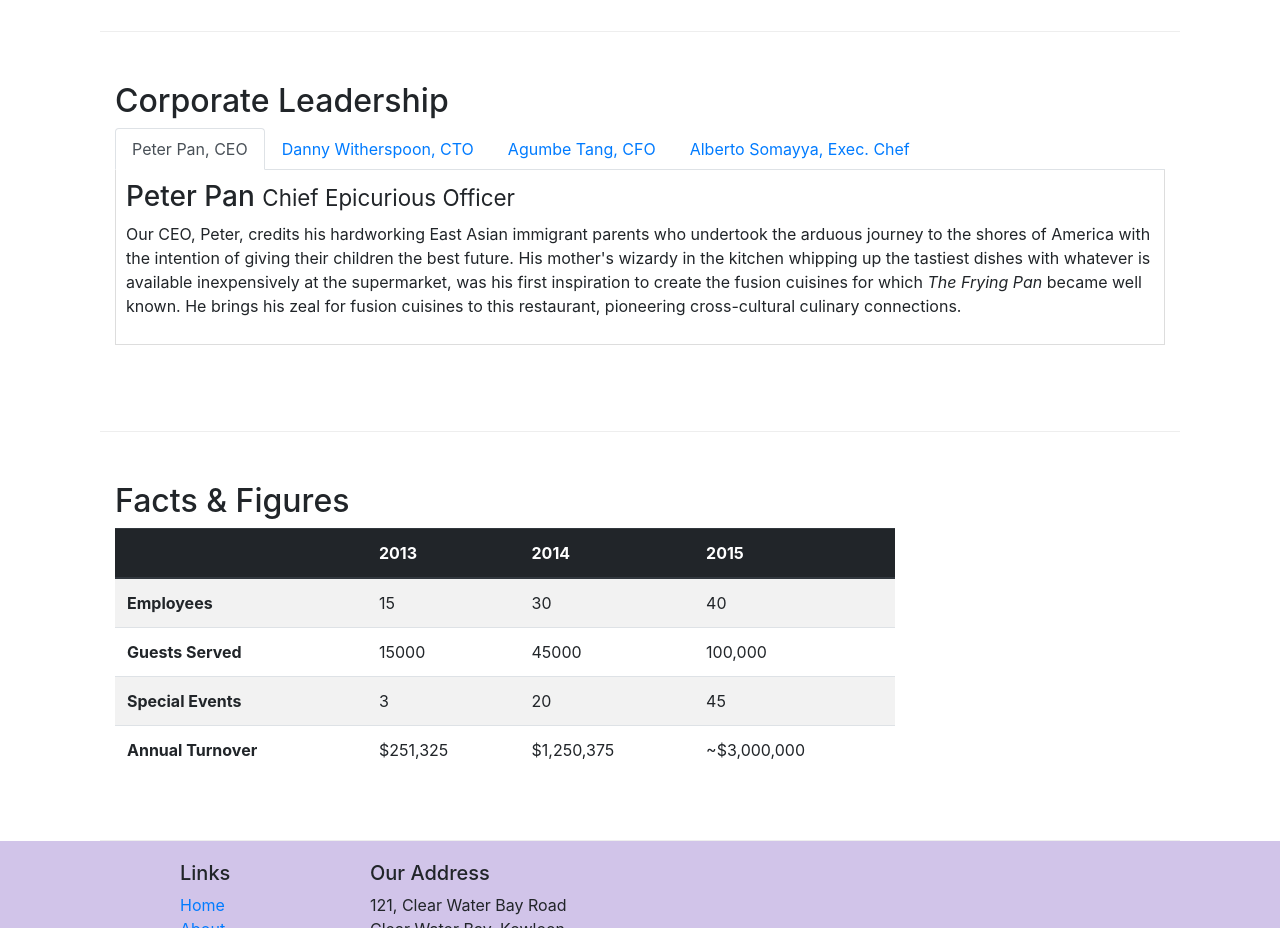
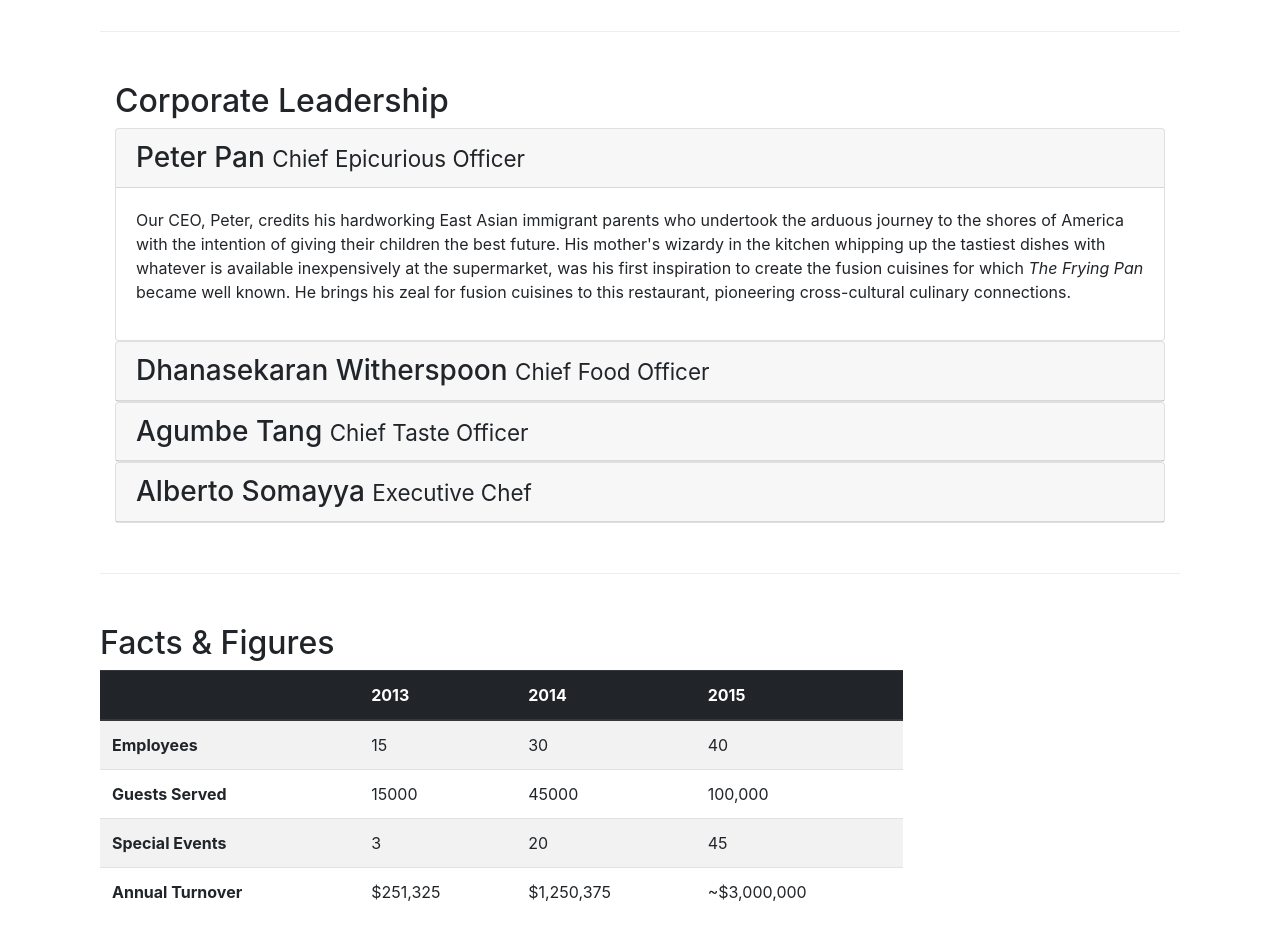
Before and after one commit to olkhl/conFusion, a website: page aboutus.html in a window 1280 px wide. Shown: the part 940-1868 px from the top of the page. Drawn offline with nearby package versions, Linux system fonts and the light colour scheme.

Commit message:
Accordion

```diff
--- a/aboutus.html
+++ b/aboutus.html
@@ -107,7 +107,7 @@
             <div class="row row-content">
                 <div class="col-12">
                 <h2>Corporate Leadership</h2>
-                <ul class="nav nav-tabs">
+                <!-- <ul class="nav nav-tabs">
                     <li class="nav-item">
                         <a class="nav-link active" href="#peter" role="tab" data-toggle="tab">Peter Pan, CEO</a>
                     </li>
@@ -120,9 +120,10 @@
                     <li class="nav-item">
                         <a class="nav-link" href="#alberto" role="tab" data-toggle="tab">Alberto Somayya, Exec. Chef</a>
                     </li>
-                </ul>
+                </ul> -->
 
-                <div class="tab-content">
+
+                <!-- <div class="tab-content">
                     <div role="tabpanel" class="tab-pane fade show active" id="peter">
                         <h3>Peter Pan <small>Chief Epicurious Officer</small></h3>
                         <p class=" d-none d-sm-block">Our CEO, Peter, credits his hardworking East Asian immigrant parents who undertook the arduous journey to the shores of America with the intention of giving their children the best future. His mother's wizardy in the kitchen whipping up the tastiest dishes with whatever is available inexpensively at the supermarket, was his first inspiration to create the fusion cuisines for which <em>The Frying Pan</em> became well known. He brings his zeal for fusion cuisines to this restaurant, pioneering cross-cultural culinary connections.</p>
@@ -139,6 +140,62 @@
                         <h3>Alberto Somayya <small>Executive Chef</small></h3>
                         <p class=" d-none d-sm-block">Award winning three-star Michelin chef with wide International experience having worked closely with whos-who in the culinary world, he specializes in creating mouthwatering Indo-Italian fusion experiences. He says, <em>Put together the cuisines from the two craziest cultures, and you get a winning hit! Amma Mia!</em></p>
                     </div>
+                </div> -->
+                <div id="accordion">
+                    <div class="card">
+                        <div class="card-header" role="tab" id="peterhead">
+                            <h3 class="mb-0">
+                                <a data-toggle="collapse" data-target="#peter">Peter Pan <small>Chief Epicurious Officer</small> </a> </h3>
+                        </div>
+                    <div class="collapse show" id="peter" data-parent="#accordion">
+                      <div class="card-body">
+                        <p class=" d-none d-sm-block">Our CEO, Peter, credits his hardworking East Asian immigrant parents who undertook the arduous journey to the shores of America with the intention of giving their children the best future. His mother's wizardy in the kitchen whipping up the tastiest dishes with whatever is available inexpensively at the supermarket, was his first inspiration to create the fusion cuisines for which <em>The Frying Pan</em> became well known. He brings his zeal for fusion cuisines to this restaurant, pioneering cross-cultural culinary connections.</p>
+                    </div>
+                    </div>
+                    </div>
+                </div>
+                <div class="card">
+                    <div class="card-header" role="tab" id="dannyhead">
+                    <h3 class="mb-0">
+                        <a class="collapsed" data-toggle="collapse" data-target="#danny">
+                        Dhanasekaran Witherspoon <small>Chief Food Officer</small>
+                        </a>
+                    </h3>
+                </div>
+                <div class="collapse" id="danny" data-parent="#accordion">
+                    <div class="card-body">
+                        <p class="d-none d-sm-block">. . .</em></p>
+                    </div>
+                </div>
+            </div>
+            <div class="card">
+                    <div class="card-header" role="tab" id="agumbehead">
+                    <h3 class="mb-0">
+                        <a class="collapsed" data-toggle="collapse" data-target="#agumbe">
+                        Agumbe Tang <small>Chief Taste Officer</small>
+                        </a>
+                    </h3>
+                </div>
+                <div class="collapse" id="agumbe" data-parent="#accordion">
+                    <div class="card-body">
+                        <p class="d-none d-sm-block">. . .</p>
+                    </div>
+                </div>
+            </div>
+            <div class="card">
+                    <div class="card-header" role="tab" id="albertohead">
+                    <h3 class="mb-0">
+                        <a class="collapsed" data-toggle="collapse" data-target="#alberto">
+                        Alberto Somayya <small>Executive Chef</small>
+                        </a>
+                    </h3>
+                </div>
+                <div class="collapse" id="alberto" data-parent="#accordion">
+                    <div class="card-body">
+                        <p class="d-none d-sm-block">. . .</em></p>
+                    </div>
+                </div>
+            </div>
                 </div>
             </div>
         </div>
```
